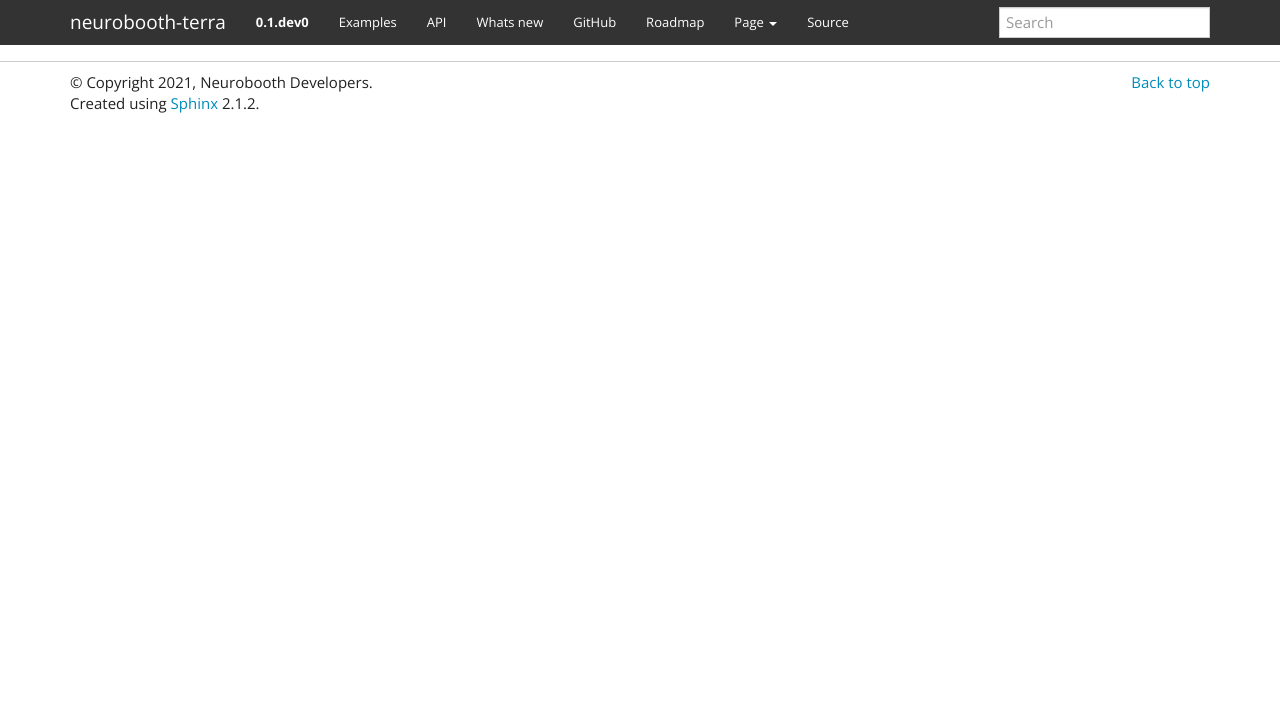
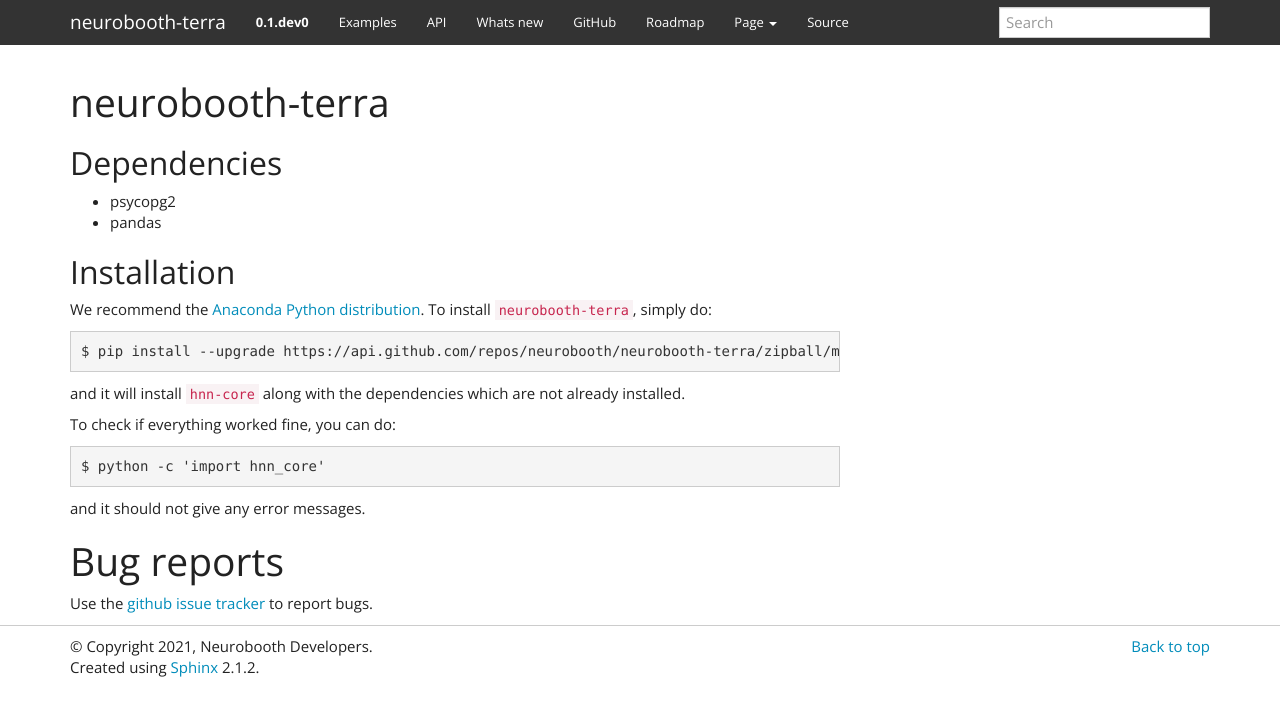
Before and after one commit to neurobooth/neurobooth-terra, a plain HTML site: page index.html in a window 1280 px wide. Drawn offline with nearby package versions, Linux system fonts and the light colour scheme.

Commit message:
Make install

```diff
--- a/index.html
+++ b/index.html
@@ -3,7 +3,7 @@
 <html xmlns="http://www.w3.org/1999/xhtml">
   <head>
     <meta charset="utf-8" />
-    <title>&lt;no title&gt; &#8212; neurobooth-terra  documentation</title>
+    <title>neurobooth-terra &#8212; neurobooth-terra  documentation</title>
     <link rel="stylesheet" href="_static/bootstrap-sphinx.css" type="text/css" />
     <link rel="stylesheet" href="_static/pygments.css" type="text/css" />
     <link rel="stylesheet" type="text/css" href="_static/gallery.css" />
@@ -71,7 +71,13 @@
      href="#">Page <b class="caret"></b></a>
   <ul class="dropdown-menu localtoc"
       role="menu"
-      aria-labelledby="dLabelLocalToc"><ul class="simple">
+      aria-labelledby="dLabelLocalToc"><ul>
+<li><a class="reference internal" href="#">neurobooth-terra</a><ul>
+<li><a class="reference internal" href="#dependencies">Dependencies</a></li>
+<li><a class="reference internal" href="#installation">Installation</a></li>
+</ul>
+</li>
+<li><a class="reference internal" href="#bug-reports">Bug reports</a></li>
 </ul>
 </ul>
 </li>
@@ -107,6 +113,35 @@
   <div class="row">
     <div class="body col-md-12 content" role="main">
 
+  <div class="section" id="neurobooth-terra">
+<h1>neurobooth-terra<a class="headerlink" href="#neurobooth-terra" title="Permalink to this headline">¶</a></h1>
+<div class="section" id="dependencies">
+<h2>Dependencies<a class="headerlink" href="#dependencies" title="Permalink to this headline">¶</a></h2>
+<ul class="simple">
+<li><p>psycopg2</p></li>
+<li><p>pandas</p></li>
+</ul>
+</div>
+<div class="section" id="installation">
+<h2>Installation<a class="headerlink" href="#installation" title="Permalink to this headline">¶</a></h2>
+<p>We recommend the <a class="reference external" href="https://www.anaconda.com/products/individual">Anaconda Python distribution</a>.
+To install <code class="docutils literal notranslate"><span class="pre">neurobooth-terra</span></code>, simply do:</p>
+<div class="highlight-default notranslate"><div class="highlight"><pre><span></span>$ pip install --upgrade https://api.github.com/repos/neurobooth/neurobooth-terra/zipball/master
+</pre></div>
+</div>
+<p>and it will install <code class="docutils literal notranslate"><span class="pre">hnn-core</span></code> along with the dependencies which are not already installed.</p>
+<p>To check if everything worked fine, you can do:</p>
+<div class="highlight-default notranslate"><div class="highlight"><pre><span></span>$ python -c &#39;import hnn_core&#39;
+</pre></div>
+</div>
+<p>and it should not give any error messages.</p>
+</div>
+</div>
+<div class="section" id="bug-reports">
+<h1>Bug reports<a class="headerlink" href="#bug-reports" title="Permalink to this headline">¶</a></h1>
+<p>Use the <a class="reference external" href="https://github.com/neurobooth/neurobooth-terra/issues">github issue tracker</a> to
+report bugs.</p>
+</div>
 
 
     </div>
```
Also changed, not shown: searchindex.js (+1 -1 lines), _sources/index.rst.txt, 1 other file.
